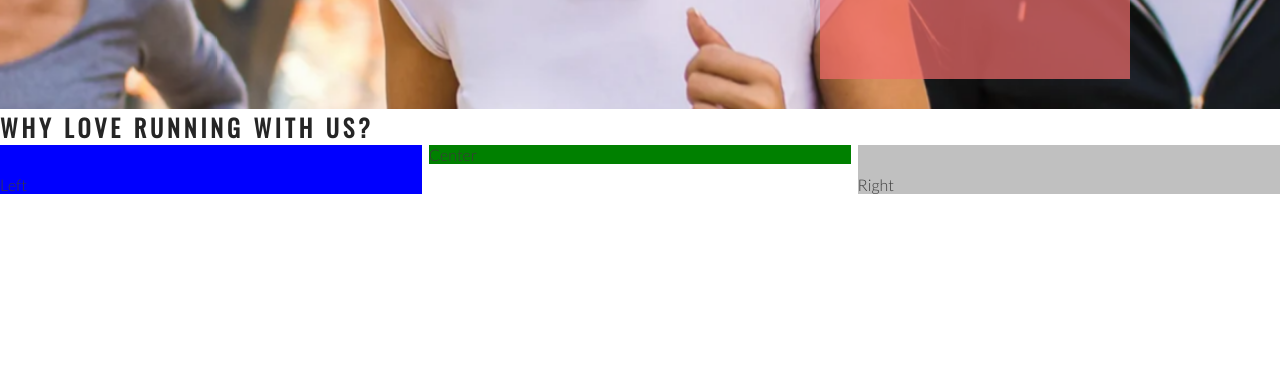
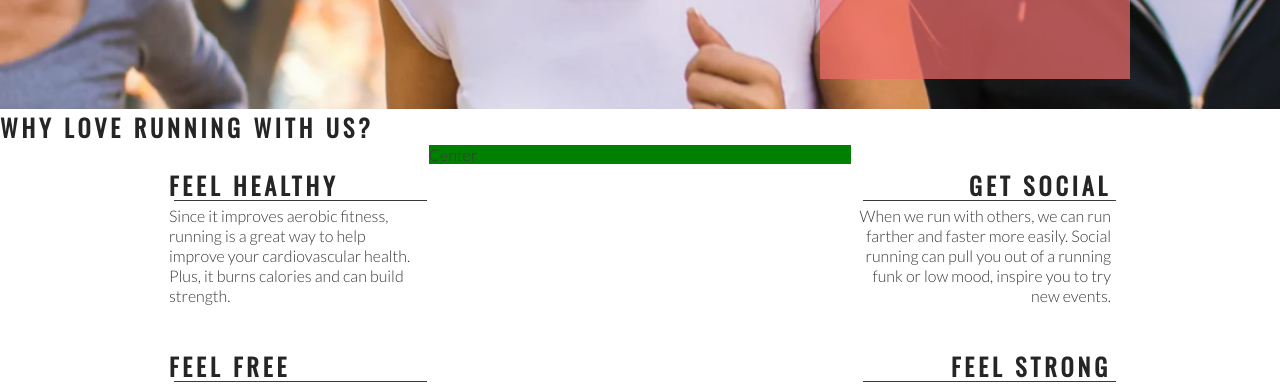
Before and after one commit to ainchu18/Love_Running, a plain HTML site: page index.html in a window 1280 px wide. Shown: the part 566-952 px from the top of the page. Drawn offline with nearby package versions, Linux system fonts and the light colour scheme.

Commit message:
add right about section content and style

```diff
--- a/assets/css/style.css
+++ b/assets/css/style.css
@@ -122,14 +122,12 @@ h1, h2 {
     padding-top: 30px;
     width: 33%;
     float: left;
-    background-color: blue;
 }
 
 #right-about {
     padding-top: 30px;
     width: 33%;
     float: right;
-    background-color: silver;
 }
 
 #center-about {
@@ -137,3 +135,33 @@ h1, h2 {
     margin: 0 auto;
     background-color: green;
 }
+
+hr {
+    border-top: 1px solid #3a3a3a;
+    width: 100%;
+    margin: 5px;
+}
+
+.left-about-heading {
+    width: 60%;
+    float: right;
+    line-height: 20px;
+    clear: both;
+    margin-bottom: 50px;
+}
+
+.right-about-heading {
+    width: 60%;
+    float: left;
+    line-height: 20px;
+    clear: both;
+    margin-bottom: 50px;
+}
+
+.right-about-heading h2 {
+    text-align: right;
+}
+
+.right-about-heading p {
+    text-align: right;
+}
--- a/index.html
+++ b/index.html
@@ -41,8 +41,38 @@
     </section>
     <section id="club-ethos">
         <h1>Why Love Running With Us?</h1>
-        <div id="left-about">Left</div>
-        <div id="right-about">Right</div>
+        <div id="left-about">
+            <div class="left-about-heading">
+                <h2>Feel Healthy</h2>
+                <hr>
+                <p>
+                    Since it improves aerobic fitness, running is a great way to help improve your cardiovascular health. Plus, it burns calories and can build strength.
+                </p>
+            </div>
+            <div class="left-about-heading">
+                <h2>Feel Free</h2>
+                <hr>
+                <p>
+                    Physical exercise, running included, is known to release endorphins in the brain. Endorphins make you more energetic, more awake and, yes, happier.
+                </p>
+            </div>
+        </div>
+        <div id="right-about">
+            <div class="right-about-heading">
+                <h2>Get Social</h2>
+                <hr>
+                <p>
+                    When we run with others, we can run farther and faster more easily. Social running can pull you out of a running funk or low mood, inspire you to try new events.
+                </p>
+            </div>
+            <div class="right-about-heading">
+                <h2>Feel Strong</h2>
+                <hr>
+                <p>
+                    Running strengthens your heart by pumping blood more effectively through your body.
+                </p>
+            </div>
+        </div>
         <div id="center-about">Center</div>
     </section>
     <section>
```
